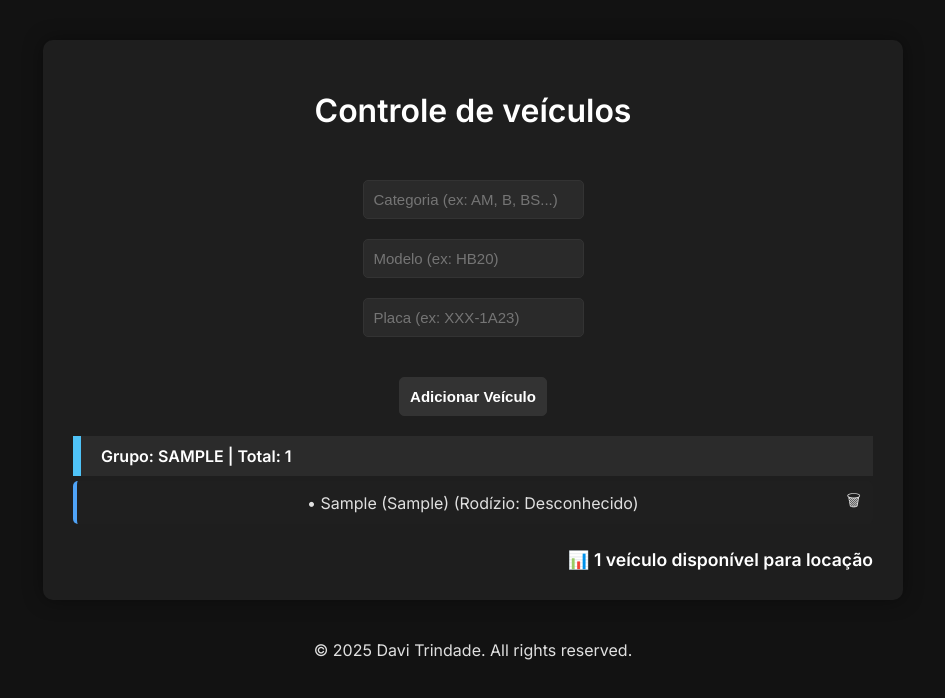
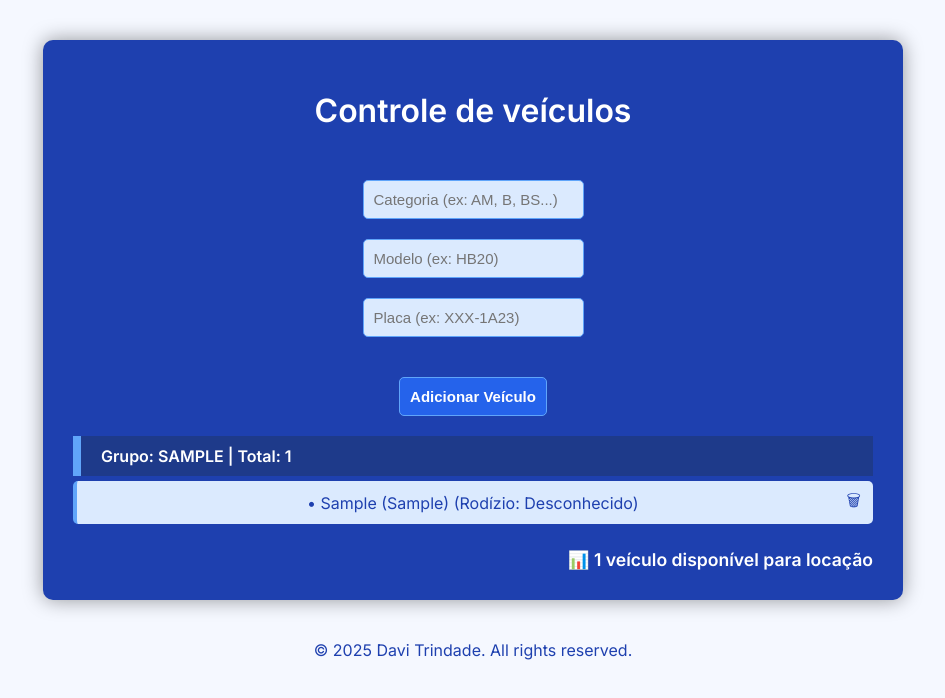
Before and after one commit to dtrindad-e/controledeveiculos, a plain HTML site: page index.html in a window 1280 px wide. Both pictures are taken after typing "Sample", "Sample", "Sample" into the empty fields and a click on the button "Adicionar Veículo". Shown: the whole page, without its empty margins (167-1112 px from the left). Drawn offline with Linux system fonts and the light colour scheme.

Commit message:
mudança na paleta de cores

```diff
--- a/style.css
+++ b/style.css
@@ -2,17 +2,17 @@
 
 body {
     font-family: 'Inter', sans-serif;
-    background-color: #121212;
+    background-color: #F5F8FF; /* Light blue-gray */
     margin: 0;
     padding: 0;
-    color: #e0e0e0;
+    color: #1E40AF; /* Deep blue */
 }
 
 .container {
     max-width: 800px;
     margin: 40px auto;
     padding: 30px;
-    background-color: #1e1e1e;
+    background-color: #1E40AF; /* Deep blue */
     border-radius: 10px;
     box-shadow: 0 0 20px rgba(0, 0, 0, 0.4);
     transition: all 0.3s ease;
@@ -20,7 +20,7 @@ body {
 
 h1 {
     text-align: center;
-    color: #ffffff;
+    color: #FFFFFF; /* White */
     margin-bottom: 50px;
     transition: color 0.3s ease;
 }
@@ -37,44 +37,44 @@ input,
 button {
     padding: 10px;
     font-size: 15px;
-    border: 1px solid #333;
+    border: 1px solid #60A5FA; /* Light blue */
     border-radius: 5px;
-    background-color: #2a2a2a;
-    color: #e0e0e0;
+    background-color: #DBEAFE; /* Very light blue */
+    color: #1E3A8A; /* Dark blue */
     transition: all 0.3s ease;
 }
 
 button {
-    background-color: #333;
-    color: #ffffff;
+    background-color: #2563EB; /* Bright blue */
+    color: #FFFFFF; /* White */
     font-weight: 600;
     cursor: pointer;
 }
 
 button:hover {
-    background-color: #555;
+    background-color: #3B82F6; /* Lighter blue */
     transform: scale(1.03);
 }
 
 .category {
     margin-top: 20px;
     padding: 10px;
-    background-color: #2b2b2b;
-    color: #ffffff;
-    border-left: 8px solid #4fc3f7;
+    background-color: #1E3A8A; /* Dark blue */
+    color: #FFFFFF; /* White */
+    border-left: 8px solid #60A5FA; /* Light blue */
     font-weight: bold;
     transition: background-color 0.3s ease;
 }
 
 .vehicle {
-    background-color: #1f1f1f;
+    background-color: #DBEAFE; /* Very light blue */
     padding: 8px 12px;
     margin: 5px 0;
     border-radius: 5px;
     display: flex;
     justify-content: space-between;
     align-items: center;
-    border-left: 4px solid #4fa3f7;
+    border-left: 4px solid #60A5FA; /* Light blue */
     transition: background-color 0.3s ease;
 }
 
@@ -83,14 +83,14 @@ span {
 }
 
 span:hover {
-    background-color: #ff0000;
+    background-color: #BFDBFE; /* Light blue hover */
     transform: scale(1.03);
 }
 
 .total {
     margin-top: 25px;
     font-size: 1.1em;
-    color: #ffffff;
+    color: #FFFFFF; /* White */
     text-align: right;
     font-weight: bold;
 }
@@ -106,19 +106,16 @@ footer {
 }
 
 #categoria:hover {
-    background-color: #ffffff;
-    color: #000000 !important;
+    background-color: #BFDBFE; /* Light blue */
     transform: scale(1.03);
 }
 
 #modelo:hover {
-    background-color: #ffffff;
-    color: #000000 !important;
+    background-color: #BFDBFE; /* Light blue */
     transform: scale(1.03);
 }
 
 #placa:hover {
-    background-color: #ffffff;
-    color: #000000 !important;
+    background-color: #BFDBFE; /* Light blue */
     transform: scale(1.03);
 }
```
